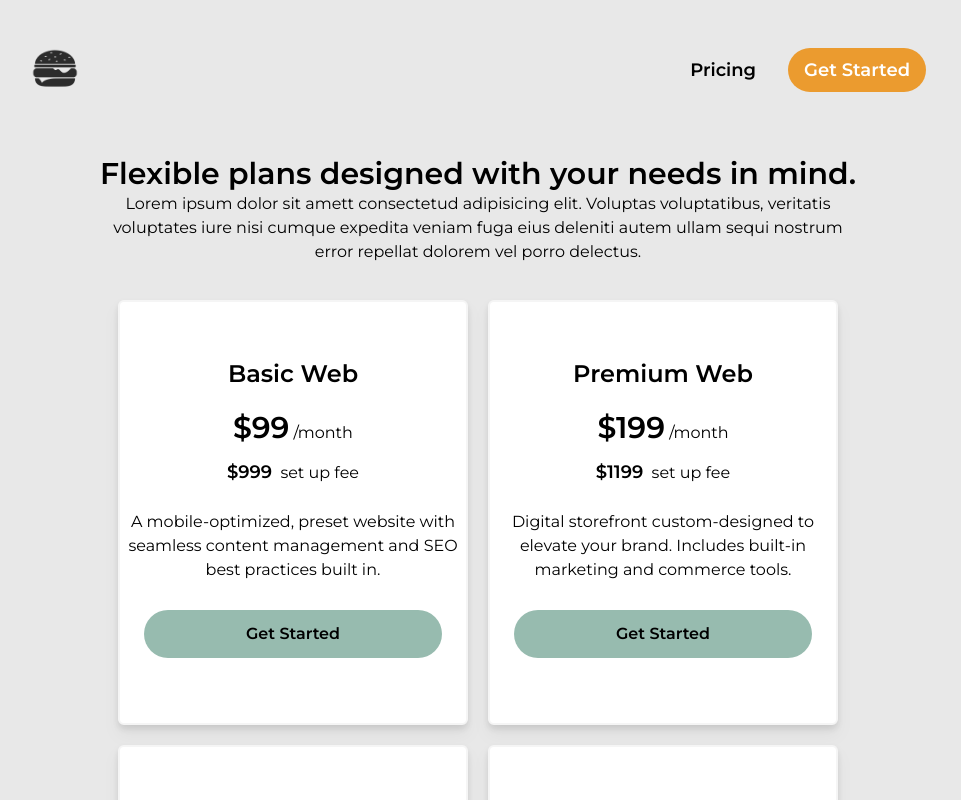
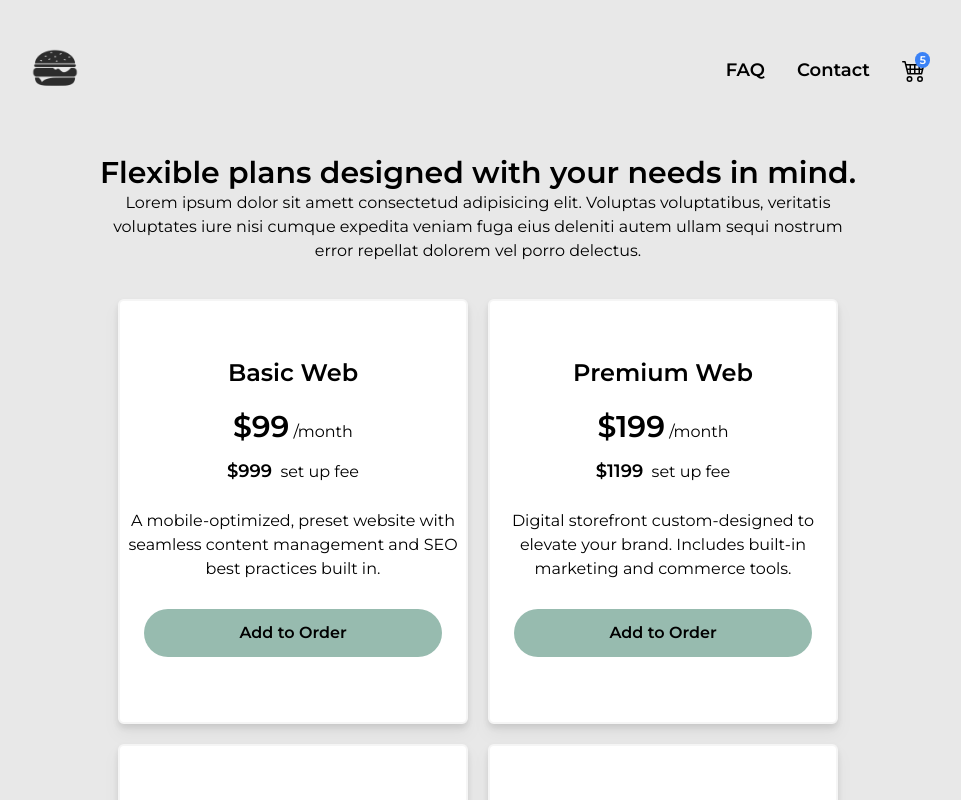
Before and after one commit to rwyattwalker/order-up, a Next.js app: page /pricing in a window 1280 px wide. Shown: the top 800 px of the page, without its empty margins (162-1123 px from the left). Built offline with nearby package versions, Linux system fonts and the light colour scheme.

Commit message:
Checkout

```diff
--- a/components/navbar.tsx
+++ b/components/navbar.tsx
@@ -3,14 +3,17 @@ import React, { useEffect } from 'react'
 import {GiHamburgerMenu} from "react-icons/gi"
 import {useState} from "react"
 import Image from "next/image"
+import {BsCart4} from "react-icons/bs"
 
 type propTypes = {
   hamburger: boolean,
   home?: boolean,
-  dark?: boolean
+  dark?: boolean,
+  shoppingCart?: boolean,
+  getStarted?: boolean
 }
 
-function Navbar({hamburger, home, dark}:propTypes) {
+function Navbar({hamburger, home, dark, shoppingCart, getStarted}:propTypes) {
   const [open, setOpen] = useState(false);
   const [viewportHeight, setViewportHeight] = useState<null | number>(null);
   useEffect(()=>{
@@ -30,10 +33,16 @@ function Navbar({hamburger, home, dark}:propTypes) {
           <Image src={`${dark ? '/hamburger-black.png' : '/hamburger-white.png'}`} width={50} height={50} alt="logo" />
         </Link>
         <div className='flex gap-8'>
-          <Link href={"/pricing"} className={`${dark && 'text-black'} my-auto cursor-pointer scroll-smooth`}>Pricing</Link>
-          <Link href={"/#form"} >
+          <Link href={"/pricing"} className={`${dark && 'text-black'} my-auto cursor-pointer scroll-smooth`}>FAQ</Link>
+          <Link href={"/pricing"} className={`${dark && 'text-black'} my-auto cursor-pointer scroll-smooth`}>Contact</Link>
+          { getStarted &&
+            <Link href={"/pricing"} >
             <button className="bg-[#EB9B2F] text-white rounded-full font-bold py-2 px-4 cursor-pointer pointer-events-none">Get Started</button>
           </Link>
+          }
+            { shoppingCart &&
+              <div className='text-black text-2xl flex relative'><BsCart4 className='my-auto relative'/><span className='bg-blue-500 rounded-full badge p-1 mt-1 text-white absolute top-0 -right-1'>5</span></div>
+            }
         </div>
       </div>
     }
--- a/components/pricingContainer.tsx
+++ b/components/pricingContainer.tsx
@@ -29,7 +29,7 @@ function PricingContainer({plan, headerText, price, bullets, classes, fee, text}
           )
         })}
       </ul> */}
-      <button className='py-3 px-4 rounded-full bg-[#97BBAF] my-3 font-semibold mx-4'>Get Started</button>
+      <button className='py-3 px-4 rounded-full bg-[#97BBAF] my-3 font-semibold mx-4'>Add to Order</button>
     </div>
   )
 }
--- a/pages/index.tsx
+++ b/pages/index.tsx
@@ -57,7 +57,7 @@ export default function Home() {
       <main className="h-[100vh] flex justify-center custom-bg">
         <div className='xl:my-24 2xl:mx-[20rem] xl:mx-[12rem] lg:mx-[10rem] md:my-20 sm:mt-10 sm:mx-[2rem] flex flex-col'>
           <div className='hidden sm:inline'>
-            <Navbar hamburger={false} home/>
+            <Navbar hamburger={false} home getStarted />
           </div>
           <div className='sm:hidden'>
             <Navbar hamburger={true} home/>
--- a/pages/pricing.tsx
+++ b/pages/pricing.tsx
@@ -12,7 +12,7 @@ export default function Pricing() {
    <section className='w-[100vw] max-w-[100vw] overflow-x-hidden min-h-[100vh] text-center  bg-[#E8E8E8] flex'>
     <div className='flex flex-col justify-center min-h-[100vh] gap-4 mx-auto mt-12'>
       <div className='hidden md:inline'>
-        <Navbar hamburger={false} dark/>
+        <Navbar hamburger={false} dark shoppingCart/>
       </div>
       <div className='max-w-md md:max-w-4xl flex mx-auto flex-col '>
          <h1 className='font-bold text-3xl mt-12 2xl:mt-0 text-center' >Flexible plans designed with your needs in mind.</h1>
--- a/styles/globals.css
+++ b/styles/globals.css
@@ -14,6 +14,11 @@ html{
   content: "";
   border: 1px solid #d3d3d3;
   align-self: stretch;
+}
+
+.badge{
+  font-size: 0.7rem/* 12px */;
+  line-height: 0.5rem/* 16px */;
 }
 
 @media screen and (min-width:600px){
```
